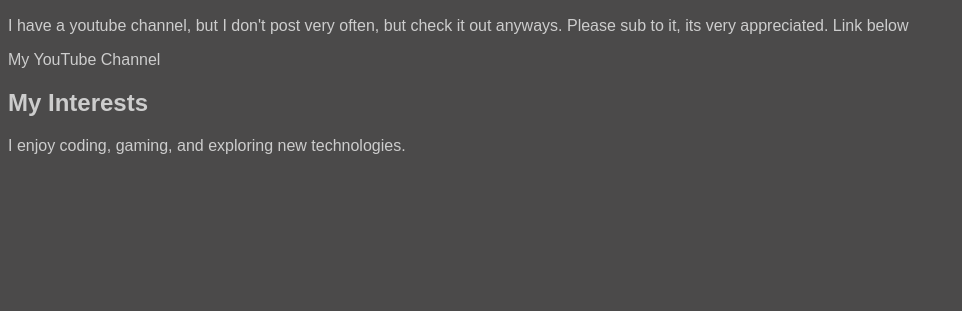
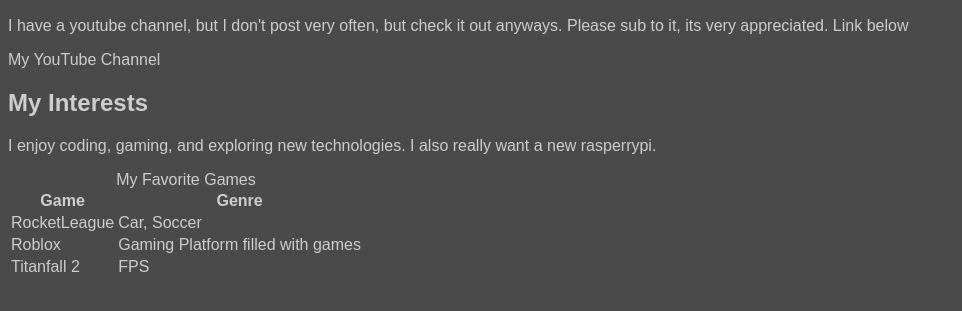
Before and after one commit to thewayswear/myweb, a plain HTML site: page index.html in a window 1280 px wide. Shown: the part 111-422 px from the top of the page, without its empty margins (0-962 px from the left). Drawn offline with Linux system fonts and the light colour scheme.

Commit message:
Update index.html

```diff
--- a/index.html
+++ b/index.html
@@ -31,7 +31,30 @@
   </section>
   <section>
     <h2>My Interests</h2>
-    <p>I enjoy coding, gaming, and exploring new technologies.</p>
+    <p>I enjoy coding, gaming, and exploring new technologies. I also really want a new rasperrypi.</p>
   </section>
+  <table>
+    <caption>My Favorite Games</caption>
+    <thead>
+      <tr>
+        <th>Game</th>
+        <th>Genre</th>
+      </tr>
+    </thead>
+    <tbody>
+      <tr>
+        <td>RocketLeague</td>
+        <td>Car, Soccer</td>
+      </tr>
+      <tr>
+        <td>Roblox</td>
+        <td>Gaming Platform filled with games</td>
+      </tr>
+      <tr>
+        <td>Titanfall 2</td>
+        <td>FPS</td>
+      </tr>
+  </table>
 </body>
+
 </html>
```
